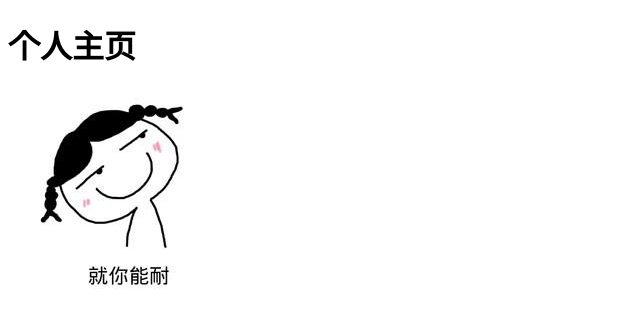
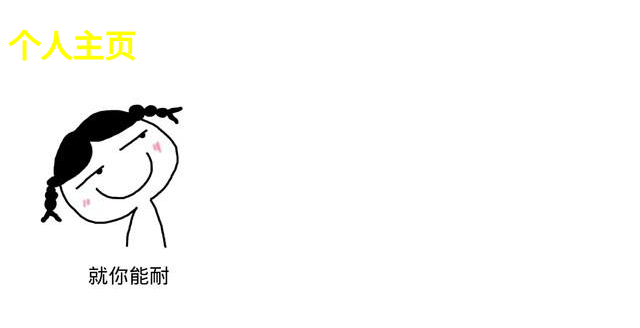
Before and after one commit to Hathwayzhang/Hathwayzhang.github.io, a plain HTML site: page index.html in a window 1280 px wide. Shown: the whole page, without its empty margins (0-640 px from the left). Drawn offline with Linux system fonts and the light colour scheme.

Commit message:
第三次提交

```diff
--- a/css/index.css
+++ b/css/index.css
@@ -1,3 +1,3 @@
 h1{
-	border:1px solid red;
+	color:yellow;
 }
--- a/index.html
+++ b/index.html
@@ -2,6 +2,7 @@
 <html lang="en">
     <head>
         <meta charset="utf-8">
+        <link rel="stylesheet" href="css/index.css">
     </head>
     <body>
     	<h1>个人主页</h1>
```
